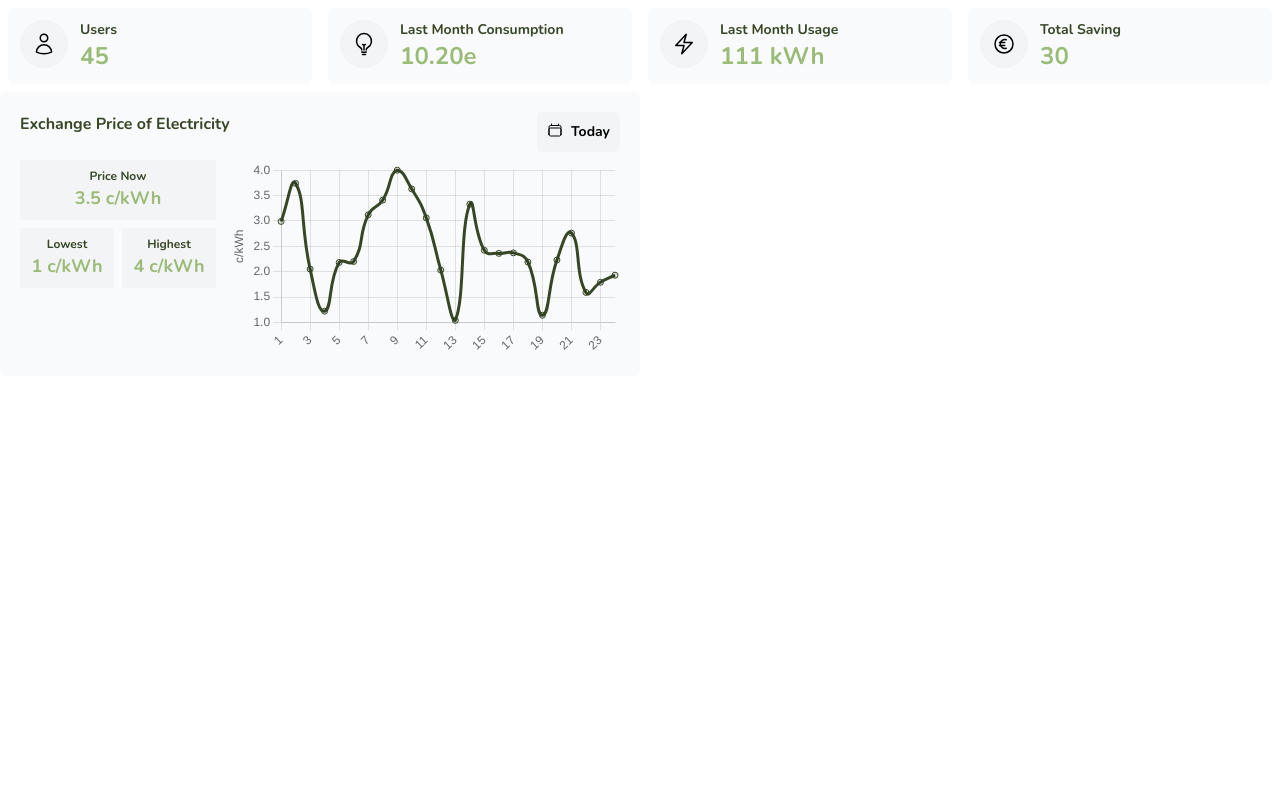
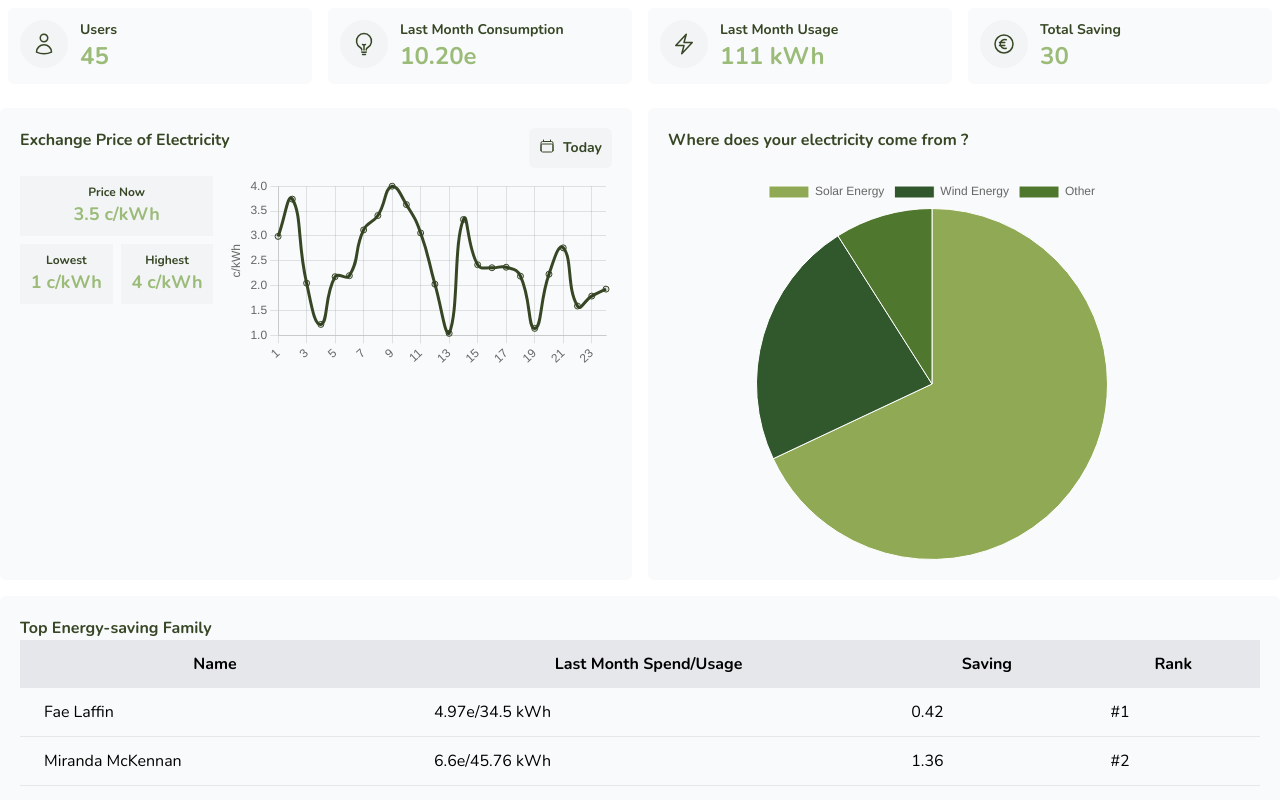
Before and after one commit to behong1999/EnPals, a React (Vite) app: page / in a window 1280 px wide. Shown: the top 800 px of the page. Built offline with nearby package versions, Linux system fonts and the light colour scheme.

Commit message:
feat: Add table

```diff
--- a/src/components/PieChart.tsx
+++ b/src/components/PieChart.tsx
@@ -1,45 +1,35 @@
-import React from 'react';
-import { Chart as ChartJS, ArcElement, Tooltip, Legend } from 'chart.js';
-import { Pie } from 'react-chartjs-2';
+import { ArcElement, Chart as ChartJS, Legend, Tooltip } from "chart.js"
 
-ChartJS.register(ArcElement, Tooltip, Legend);
+import React from "react"
+import { Pie } from "react-chartjs-2"
+
+ChartJS.register(ArcElement, Tooltip, Legend)
 
 interface PieChartProps {
-  labels: string[];
-  data: number[];
+  labels: string[]
+  data: number[]
 }
 
 const pieChartData = {
-  labels: ['Red', 'Blue', 'Yellow'],
+  labels: ["Red", "Blue", "Yellow"],
   data: [12, 19, 3],
-};
+}
 
 const PieChart: React.FC<PieChartProps> = ({ labels, data }) => {
   const chartData = {
     labels,
     datasets: [
       {
-        label: '# of Votes',
+        label: "# of Votes",
         data,
-        backgroundColor: [
-          '#90A955',
-          '#31572C',
-          '#4F772D',
-        ],
+        backgroundColor: ["#90A955", "#31572C", "#4F772D"],
         borderWidth: 1,
-
       },
     ],
-  };
+  }
 
+  return <Pie data={chartData} />
+}
 
-
-  return (
-    <div className="w-full max-w-md mx-auto mt-6">
-      <Pie data={chartData} />
-    </div>
-  );
-};
-
-export default PieChart;
-export { pieChartData };
+export default PieChart
+export { pieChartData }
--- /dev/null
+++ b/src/components/dashboard/EnergyResourcesChart.tsx
@@ -0,0 +1,19 @@
+import PieChart from "../PieChart"
+
+const EnergyResourcesChart = () => {
+  return (
+    <div className="bg-gray-50 rounded-md p-5 w-full">
+      <h1 className="font-bold text-base text-primary-900">
+        Where does your electricity come from ?
+      </h1>
+      <div className="w-full max-w-md h-96 mx-auto mt-6">
+        <PieChart
+          labels={["Solar Energy", "Wind Energy", "Other"]}
+          data={[68, 23, 9]}
+        />
+      </div>
+    </div>
+  )
+}
+
+export default EnergyResourcesChart
--- a/src/components/dashboard/ExchangePrice.tsx
+++ b/src/components/dashboard/ExchangePrice.tsx
@@ -58,12 +58,12 @@ const ExchangePrice = () => {
   }
 
   return (
-    <div className="bg-gray-50 rounded-md p-5 w-1/2">
+    <div className="bg-gray-50 rounded-md p-5 w-full">
       <div className="flex flex-row justify-between w-full">
         <h1 className="font-bold text-base text-primary-900">
           Exchange Price of Electricity
         </h1>
-        <div className="bg-gray-100 rounded-md p-2.5 flex flex-row justify-center">
+        <div className="bg-gray-100 rounded-md p-2.5 flex flex-row justify-center text-primary-900">
           <CalendarIcon className="w-4 h-4" />
           <p className="font-bold	text-sm ml-2">Today</p>
         </div>
--- a/src/components/dashboard/GeneralRankingTable.tsx
+++ b/src/components/dashboard/GeneralRankingTable.tsx
@@ -1,7 +1,43 @@
+import rankingData from "../../data/userRanking.json"
+
+const convertToEuros = (consumption: number): number => {
+  return Number.parseFloat(((consumption * 14.42) / 100).toFixed(2))
+}
+
 const GeneralRankingTable = () => {
+  const sortedData = [...rankingData].sort((prev, curr) =>
+    convertToEuros(prev.last_usage - prev.saving) / prev.number_of_members >
+    convertToEuros(curr.last_usage - prev.saving) / curr.number_of_members
+      ? 1
+      : -1
+  )
   return (
-    <div>
-      <table></table>
+    <div className="bg-gray-50 rounded-md p-5 w-full">
+      <h1 className="font-bold text-base text-primary-900">
+        Top Energy-saving Family
+      </h1>
+      <table className="w-full rounded-md">
+        <thead className="bg-gray-200">
+          <tr>
+            <th className="px-6 py-3">Name</th>
+            <th className="px-6 py-3">Last Month Spend/Usage</th>
+            <th className="px-6 py-3">Saving</th>
+            <th className="px-6 py-3">Rank</th>
+          </tr>
+        </thead>
+        <tbody>
+          {sortedData.slice(0, 10).map((family, index) => (
+            <tr key={family.socialnumbers} className="border-b border-gray-200">
+              <td className="px-6 py-3">{family.name}</td>
+              <td className="px-6 py-3">
+                {convertToEuros(family.last_usage)}e/{family.last_usage} kWh
+              </td>
+              <td className="px-6 py-3">{convertToEuros(family.saving)}</td>
+              <td className="px-6 py-3">#{index + 1}</td>
+            </tr>
+          ))}
+        </tbody>
+      </table>
     </div>
   )
 }
--- a/src/components/dashboard/UserSummary.tsx
+++ b/src/components/dashboard/UserSummary.tsx
@@ -30,13 +30,13 @@ const contentData = [
 
 const UserSummary = () => {
   return (
-    <div className="flex flex-row justify-between w-full space-x-4 p-2">
+    <div className="flex flex-row justify-between w-full lg:space-x-4 md:space-x-2 p-2">
       {contentData.map((data) => (
         <div
           key={data.title}
           className="flex flex-row content-center bg-gray-50 w-3/12 rounded-md p-3"
         >
-          <div className="bg-gray-100 w-12 h-12 rounded-full p-3">
+          <div className="bg-gray-100 w-12 h-12 rounded-full p-3 text-primary-900">
             {data.icon}
           </div>
           <div className="ml-3">
--- /dev/null
+++ b/src/data/userRanking.json
@@ -0,0 +1,154 @@
+[
+  {
+    "name": "Nelie Cano",
+    "address": "0397 Scott Pass",
+    "socialnumbers": "94-214-0896",
+    "saving": 10.12,
+    "last_usage": 79.8,
+    "number_of_members": 1
+  },
+  {
+    "name": "Mariska De la Yglesias",
+    "address": "5811 Muir Place",
+    "socialnumbers": "35-110-3850",
+    "saving": 20.13,
+    "last_usage": 120.56,
+    "number_of_members": 2
+  },
+  {
+    "name": "Reggie Brightwell",
+    "address": "915 Golden Leaf Junction",
+    "socialnumbers": "16-514-2717",
+    "saving": 11.0,
+    "last_usage": 80.92,
+    "number_of_members": 1
+  },
+  {
+    "name": "Miranda McKennan",
+    "address": "92594 Delladonna Parkway",
+    "socialnumbers": "10-978-4119",
+    "saving": 9.4,
+    "last_usage": 45.76,
+    "number_of_members": 1
+  },
+  {
+    "name": "Fae Laffin",
+    "address": "831 Crownhardt Alley",
+    "socialnumbers": "71-354-7894",
+    "saving": 2.9,
+    "last_usage": 34.5,
+    "number_of_members": 1
+  },
+  {
+    "name": "Horton Jodkowski",
+    "address": "8 Dixon Point",
+    "socialnumbers": "48-516-6873",
+    "saving": 3.02,
+    "last_usage": 56.45,
+    "number_of_members": 1
+  },
+  {
+    "name": "Ginevra Fritschmann",
+    "address": "84254 Warner Trail",
+    "socialnumbers": "07-374-8773",
+    "saving": 9.04,
+    "last_usage": 68.9,
+    "number_of_members": 1
+  },
+  {
+    "name": "Abby Ivancevic",
+    "address": "0 Summer Ridge Point",
+    "socialnumbers": "09-899-8568",
+    "saving": 7.88,
+    "last_usage": 100.99,
+    "number_of_members": 2
+  },
+  {
+    "name": "Natasha Revitt",
+    "address": "67801 Vera Way",
+    "socialnumbers": "47-898-2380",
+    "saving": 6.34,
+    "last_usage": 84.43,
+    "number_of_members": 1
+  },
+  {
+    "name": "Charmane Smith",
+    "address": "0093 Dwight Way",
+    "socialnumbers": "23-773-9993",
+    "saving": 2.45,
+    "last_usage": 67.33,
+    "number_of_members": 1
+  },
+  {
+    "name": "Cherye Dacey",
+    "address": "3622 Debs Street",
+    "socialnumbers": "62-345-9468",
+    "saving": 15.6,
+    "last_usage": 155.56,
+    "number_of_members": 3
+  },
+  {
+    "name": "Pammy Arnowitz",
+    "address": "436 Washington Pass",
+    "socialnumbers": "86-835-2307",
+    "saving": 19.9,
+    "last_usage": 81.2,
+    "number_of_members": 1
+  },
+  {
+    "name": "Ikey Warby",
+    "address": "4 Loeprich Hill",
+    "socialnumbers": "09-347-7960",
+    "saving": 24.5,
+    "last_usage": 93.33,
+    "number_of_members": 1
+  },
+  {
+    "name": "Fritz Eeles",
+    "address": "9 Westerfield Drive",
+    "socialnumbers": "26-977-2620",
+    "saving": 1.12,
+    "last_usage": 56.66,
+    "number_of_members": 1
+  },
+  {
+    "name": "Orland Borland",
+    "address": "4349 Express Way",
+    "socialnumbers": "27-085-2630",
+    "saving": 0.94,
+    "last_usage": 48.9,
+    "number_of_members": 1
+  },
+  {
+    "name": "Laural Risborough",
+    "address": "1929 Sycamore Drive",
+    "socialnumbers": "17-271-5616",
+    "saving": 0.38,
+    "last_usage": 67.65,
+    "number_of_members": 1
+  },
+  {
+    "name": "Lindsay Merali",
+    "address": "13 Heffernan Terrace",
+    "socialnumbers": "08-932-6444",
+    "saving": 1.43,
+    "last_usage": 49.56,
+    "number_of_members": 1
+  },
+  {
+    "name": "Gaspard Cawse",
+    "address": "474 Crest Line Street",
+    "socialnumbers": "47-126-8844",
+    "saving": 4.56,
+    "last_usage": 99.32,
+    "number_of_members": 2
+  },
+  {
+    "name": "Guinevere Whitman",
+    "address": "77876 Reinke Center",
+    "socialnumbers": "05-422-3151",
+    "saving": 20.78,
+    "last_usage": 110.44,
+    "number_of_members": 2
+  }
+]
--- a/src/pages/Home.tsx
+++ b/src/pages/Home.tsx
@@ -1,11 +1,19 @@
+import EnergyResourcesChart from "../components/dashboard/EnergyResourcesChart"
 import ExchangePrice from "../components/dashboard/ExchangePrice"
+import GeneralRankingTable from "../components/dashboard/GeneralRankingTable"
 import UserSummary from "../components/dashboard/UserSummary"
 
 export default function Home() {
   return (
-    <div>
-      <UserSummary />
+    <div className="grid grid-cols-2 gap-4">
+      <div className="col-span-2">
+        <UserSummary />
+      </div>
       <ExchangePrice />
+      <EnergyResourcesChart />
+      <div className="col-span-2">
+        <GeneralRankingTable />
+      </div>
     </div>
   )
 }
```
